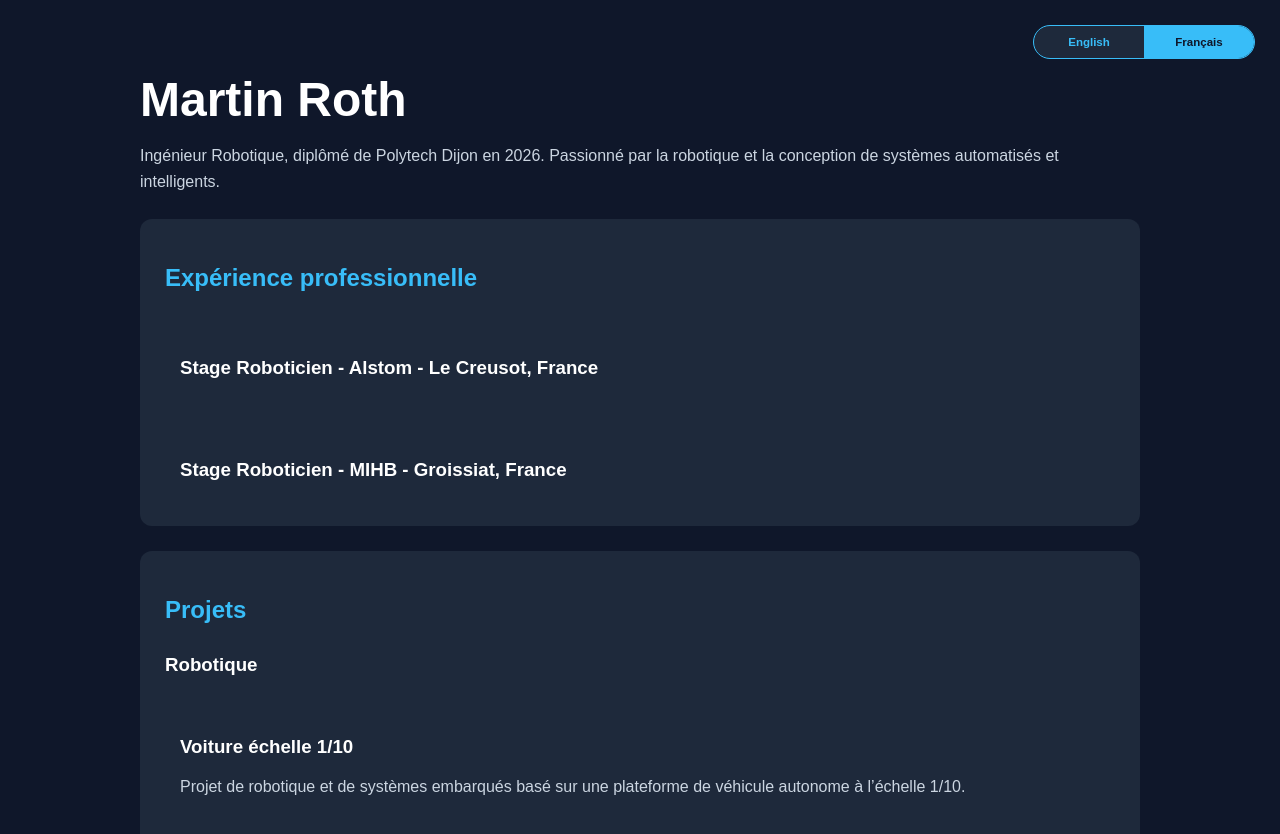
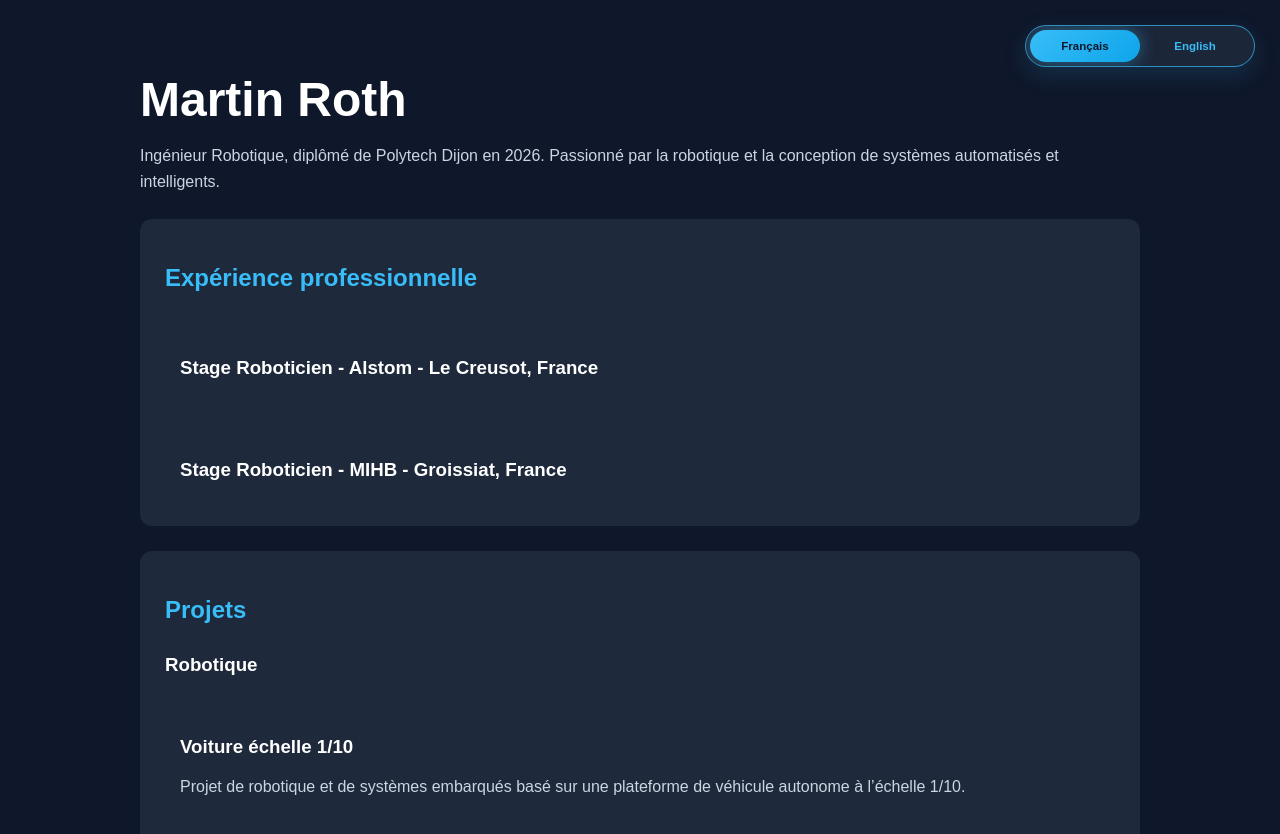
Before and after one commit to martin-roth-robotics/portfolio, a plain HTML site: page index.html in a window 1280 px wide. Shown: the top 834 px of the page. Drawn offline with Linux system fonts and the light colour scheme.

Commit message:
Update index.html

```diff
--- a/index.html
+++ b/index.html
@@ -39,31 +39,58 @@
     }
 
     .language-switch {
+  position: relative;
   display: flex;
-      background: #1e293b;
-      border: 1px solid var(--accent);
+  align-items: center;
+  background: rgba(30, 41, 59, 0.9);
+  border: 1px solid rgba(56, 189, 248, 0.7);
   border-radius: 999px;
+  padding: 4px;
   overflow: hidden;
+  box-shadow: 0 8px 25px rgba(56, 189, 248, 0.15);
+  backdrop-filter: blur(10px);
+}
+
+.switch-indicator {
+  position: absolute;
+  top: 4px;
+  left: 4px;
+  width: clamp(70px, 11vw, 110px);
+  height: calc(100% - 8px);
+  background: linear-gradient(135deg, #38bdf8, #0ea5e9);
+  border-radius: 999px;
+  box-shadow: 0 0 18px rgba(56, 189, 248, 0.45);
+  transition: transform 0.35s ease;
+}
+
+body.en .switch-indicator {
+  transform: translateX(clamp(70px, 11vw, 110px));
 }
 
 .lang-btn {
+  position: relative;
+  z-index: 2;
+
   width: clamp(70px, 11vw, 110px);
   padding: clamp(6px, 0.8vw, 10px) 0;
+
   border: none;
   background: transparent;
+
   color: var(--accent);
+
   font-size: clamp(11px, 0.9vw, 14px);
   font-weight: bold;
+
   cursor: pointer;
-      transition: 0.2s ease;
+  transition: color 0.25s ease, transform 0.2s ease;
 }
 
 .lang-btn:hover {
-      background: rgba(56, 189, 248, 0.15);
+  transform: scale(1.03);
 }
 
 .lang-btn.active {
-      background: var(--accent);
   color: var(--bg);
 }
 
@@ -161,8 +188,10 @@
 <body class="fr">
   <div class="top-bar">
     <div class="language-switch">
-      <button class="lang-btn active" data-lang="en">English</button>
-      <button class="lang-btn" data-lang="fr">Français</button>
+  <div class="switch-indicator"></div>
+
+  <button class="lang-btn active" data-lang="fr">Français</button>
+  <button class="lang-btn" data-lang="en">English</button>
 </div>
   </div>
 
```
Lines whose indentation alone changed are shown as unchanged.
